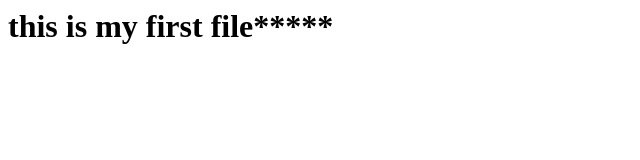
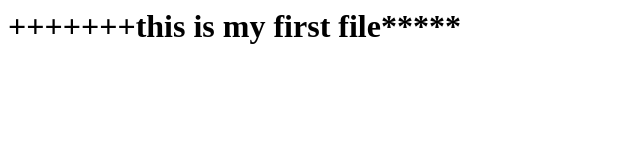
Before and after one commit to MORAMRAMESH/Diksith_CICD_Project, a plain HTML site: page index.html in a window 1280 px wide. Shown: the whole page, without its empty margins (0-640 px from the left). Drawn offline with Linux system fonts and the light colour scheme.

Commit message:
Update index.html

```diff
--- a/index.html
+++ b/index.html
@@ -1 +1 @@
-<h1> this is my first file*****</h1>
+<h1> +++++++this is my first file*****</h1>
```
